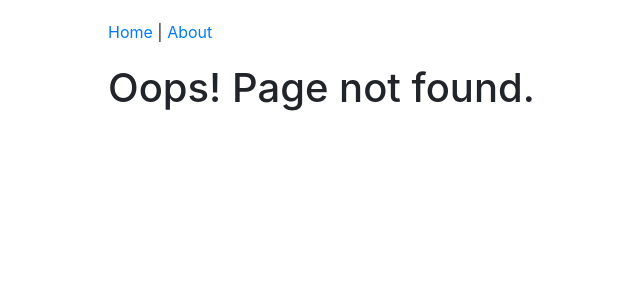
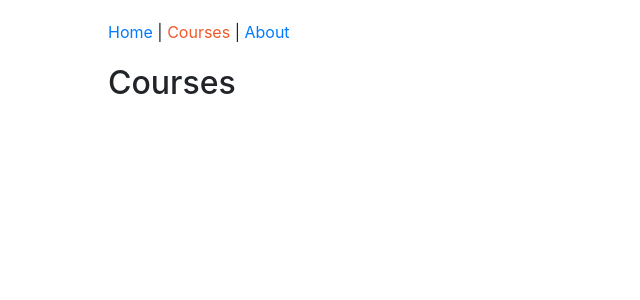
Before and after one commit to cheche200/basic-cms-react-client, a React app: page /courses in a window 1280 px wide. Before the commit this address had no page. Shown: the top 300 px of the page, without its empty margins (122-762 px from the left). Built offline with nearby package versions, Linux system fonts and the light colour scheme.

Commit message:
Added courses page

```diff
--- a/src/components/App.js
+++ b/src/components/App.js
@@ -4,6 +4,7 @@ import HomePage from './home/HomePage';
 import AboutPage from './about/AboutPage';
 import Header from './common/Header';
 import PageNotFound from './PageNotFound';
+import CoursesPage from './courses/CoursesPage';
 
 function App() {
     return (
@@ -12,6 +13,7 @@ function App() {
             <Switch>
                 <Route exact path="/" component={HomePage} />
                 <Route path="/about" component={AboutPage} />
+                <Route path="/courses" component={CoursesPage} />
                 <Route component={PageNotFound} />
             </Switch>
         </div>
--- a/src/components/common/Header.js
+++ b/src/components/common/Header.js
@@ -10,6 +10,10 @@ const Header = () => {
                 Home
             </NavLink>
             {" | "}
+            <NavLink to="/courses" activeStyle={activeStyle}>
+                Courses
+            </NavLink>
+            {" | "}
             <NavLink to="/about" activeStyle={activeStyle}>
                 About
             </NavLink>
--- /dev/null
+++ b/src/components/courses/CoursesPage.js
@@ -0,0 +1,9 @@
+import React from 'react';
+
+class CoursesPage extends React.Component {
+    render() {
+        return <h2>Courses</h2>
+    }
+}
+
+export default CoursesPage;
```
